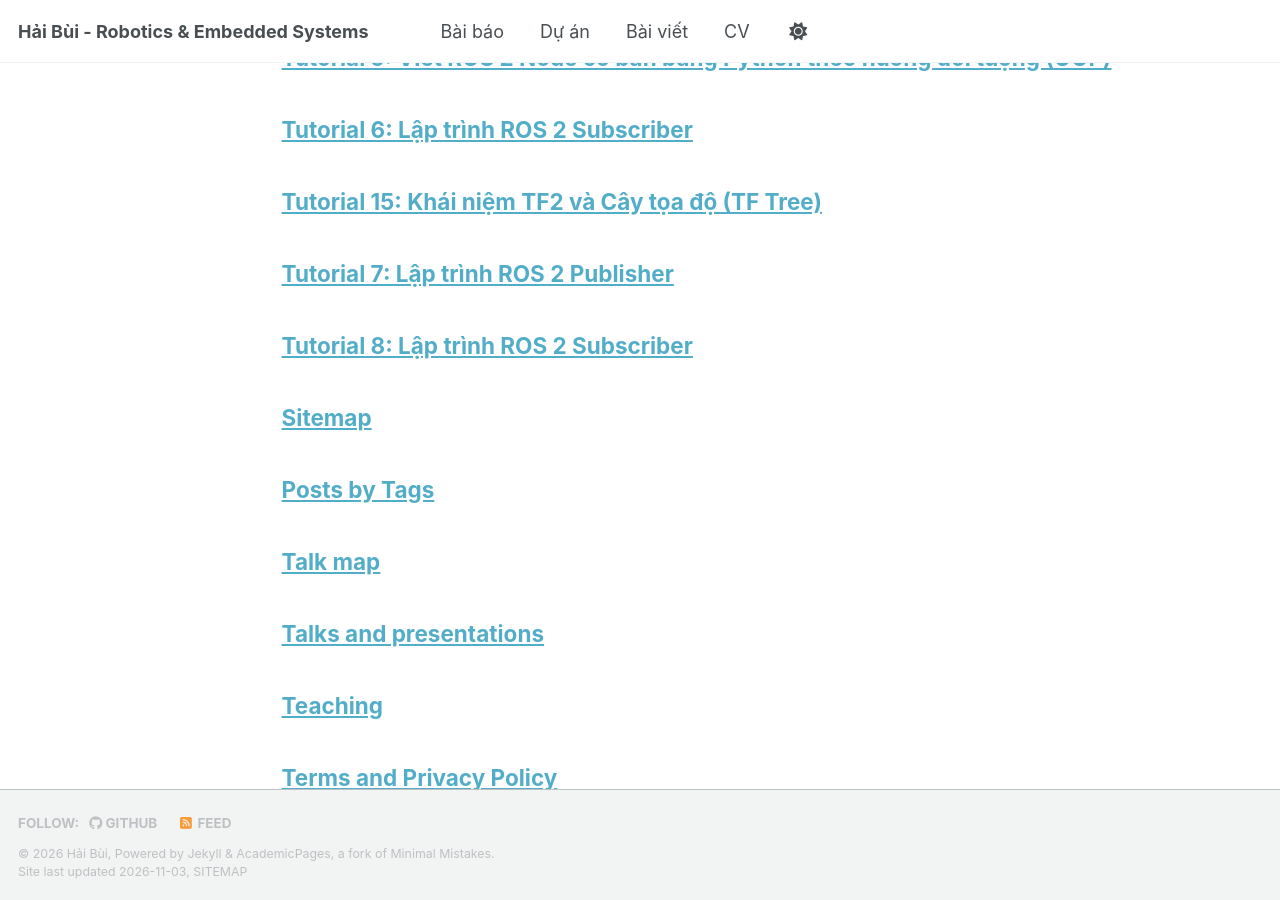
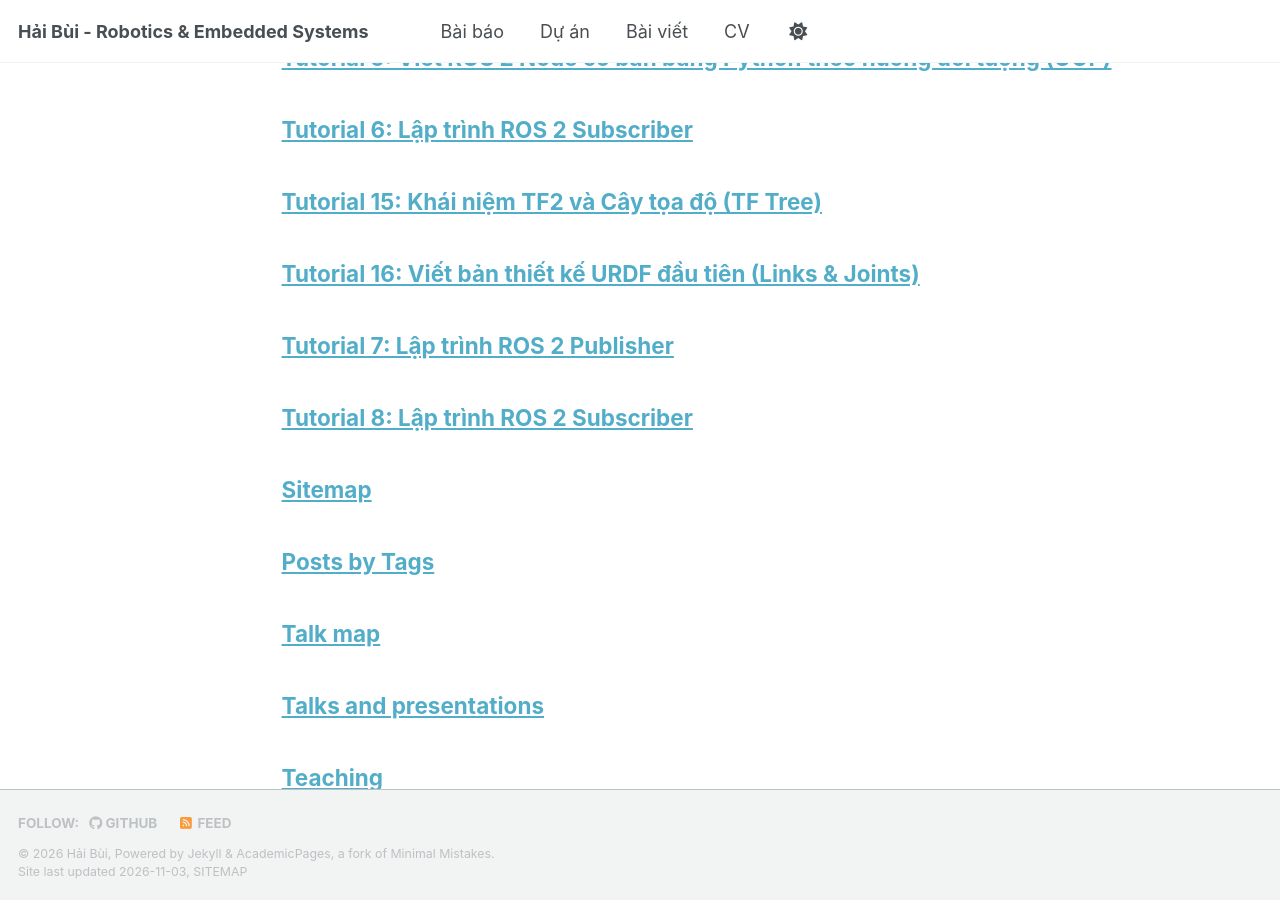
Before and after one commit to haibui-robotics/haibui-robotics.github.io, a Jekyll site: the page built from _pages/archive-layout-with-content.md, in a window 1280 px wide and 900 px high, scrolled down 5459 px. Built offline with Jekyll 4.4.1, drawn with Linux system fonts in a browser that asks for light colours; a script bundle is joined from its source files by our own code; a style sheet for code colours, icons or effects is not loaded.

Commit message:
Add Tutorial 16 page on URDF, Links, Joints and RViz2 launch

````diff
--- a/_pages/ros2-tutorial-15.md
+++ b/_pages/ros2-tutorial-15.md
@@ -5,7 +5,7 @@ permalink: /posts/2026/11/ros2-tutorial-15/
 author_profile: true
 ---
 
-[⬅ Quay lại bài: Mô phỏng Robot với ROS 2](/posts/2026/11/mo-phong-robot-ros2/)
+[⬅ Quay lại bài: Mô phỏng Robot với ROS 2](/posts/2026/11/mo-phong-robot-ros2/) | [Bài tiếp theo: Tutorial 16 - Viết bản thiết kế URDF đầu tiên ➡](/posts/2026/11/ros2-tutorial-16/)
 
 ---
 
@@ -59,4 +59,4 @@ Trong video này, tôi sẽ sử dụng một mô hình xe robot đã được t
 
 ---
 
-[⬅ Quay lại bài: Mô phỏng Robot với ROS 2](/posts/2026/11/mo-phong-robot-ros2/)
+[⬅ Quay lại bài: Mô phỏng Robot với ROS 2](/posts/2026/11/mo-phong-robot-ros2/) | [Bài tiếp theo: Tutorial 16 - Viết bản thiết kế URDF đầu tiên ➡](/posts/2026/11/ros2-tutorial-16/)
--- /dev/null
+++ b/_pages/ros2-tutorial-16.md
@@ -0,0 +1,182 @@
+---
+layout: single
+title: "Tutorial 16: Viết bản thiết kế URDF đầu tiên (Links & Joints)"
+permalink: /posts/2026/11/ros2-tutorial-16/
+author_profile: true
+---
+
+[⬅ Quay lại bài: Mô phỏng Robot với ROS 2](/posts/2026/11/mo-phong-robot-ros2/) | [⬅ Bài trước: Tutorial 15 - Khái niệm TF2 & TF Tree](/posts/2026/11/ros2-tutorial-15/)
+
+---
+
+## 1. Cấu trúc cốt lõi của file URDF
+
+**URDF (Unified Robot Description Format)** là file XML dùng để định nghĩa hình dáng và cấu trúc vật lý của robot. Một file URDF cơ bản gồm các thẻ chính sau:
+
+* **`<link>`**: Đại diện cho một bộ phận cứng của robot (ví dụ: thân xe, bánh xe). Bên trong link thường có:
+  * **`<visual>`**: Khai báo hình dáng (`box`, `cylinder`, `sphere`, `mesh`) và màu sắc để hiển thị.
+  * **`<collision>`**: Khai báo khung va chạm vật lý (thường đơn giản hơn `visual` để giảm tải tính toán).
+  * **`<inertial>`**: Khai báo khối lượng và quán tính (dùng cho Gazebo).
+* **`<joint>`**: Khai báo khớp nối giữa 2 Link. Cần chỉ định rõ `<parent>` (link cha), `<child>` (link con) và `<origin>` (khoảng cách/góc xoay giữa 2 link).
+* **`<material>`**: Khai báo màu sắc (mã RGBA) để tái sử dụng nhiều lần.
+
+### Các loại Joint (Khớp nối) phổ biến:
+* **`fixed`**: Cố định hoàn toàn *(Ví dụ: hàn LiDAR vào thân xe)*. Không cần trục xoay (`<axis>`).
+* **`continuous`**: Khớp xoay liên tục không giới hạn *(Ví dụ: bánh xe)*.
+* **`revolute`**: Khớp xoay có giới hạn góc *(Ví dụ: cánh tay robot, servo)*. Cần thêm thẻ `<limit>` để xác định góc min/max, lực và vận tốc.
+* **`prismatic`**: Khớp trượt tịnh tiến theo một trục *(Ví dụ: thang máy mini)*. Cần thẻ `<limit>`.
+
+---
+
+## 2. Xây dựng cấu trúc Package mô phỏng
+
+Trước khi viết code, bạn cần tạo một package (ví dụ: `my_robot_description`) với cấu trúc thư mục chuẩn mực như sau để dễ quản lý:
+
+```text
+my_robot_description/
+├── CMakeLists.txt / package.xml
+├── urdf/
+│   └── my_robot.urdf         # File mô tả cấu trúc robot
+├── meshes/                   # (Tùy chọn) Chứa file 3D CAD (.stl) nếu có
+├── launch/
+│   └── display.launch.xml    # File khởi chạy hệ thống và RViz
+└── rviz/
+    └── urdf_config.rviz      # File lưu cấu hình giao diện RViz2
+```
+
+---
+
+## 3. Ví dụ thực hành: Viết file URDF cho xe 2 bánh
+
+Tạo file `urdf/my_robot.urdf`. Robot này gồm 1 thân xe, 2 bánh chính và 1 bánh xe tự lựa (*caster wheel*).
+
+```xml
+<?xml version="1.0"?>
+<robot name="my_robot">
+    <!-- Định nghĩa màu sắc -->
+    <material name="green">
+        <color rgba="0 0.5 0.2 1"/>
+    </material>
+    <material name="blue">
+        <color rgba="0 0 0.5 1"/>
+    </material>
+
+    <!-- Khai báo các Links -->
+    <link name="base"/>
+
+    <link name="base_link">
+        <visual>
+            <geometry>
+                <box size="0.6 0.4 0.2"/>
+            </geometry>
+            <!-- Dịch khối hộp lên 0.1m theo trục Z -->
+            <origin xyz="0 0 0.1" rpy="0 0 0"/>
+            <material name="green"/>
+        </visual>
+    </link>
+
+    <link name="right_wheel">
+        <visual>
+            <geometry>
+                <cylinder radius="0.1" length="0.05"/>
+            </geometry>
+            <origin xyz="0 0 0" rpy="1.57 0 0"/>
+            <material name="blue"/>
+        </visual>
+    </link>
+
+    <link name="left_wheel">
+        <visual>
+            <geometry>
+                <cylinder radius="0.1" length="0.05"/>
+            </geometry>
+            <origin xyz="0 0 0" rpy="1.57 0 0"/>
+            <material name="blue"/>
+        </visual>
+    </link>
+
+    <link name="caster_wheel">
+        <visual>
+            <geometry>
+                <sphere radius="0.05"/>
+            </geometry>
+            <origin xyz="0 0 0" rpy="0 0 0"/>
+            <material name="blue"/>
+        </visual>
+    </link>
+
+    <!-- Khai báo các Joints -->
+    <joint name="joint" type="fixed">
+        <parent link="base"/>
+        <child link="base_link"/>
+        <origin xyz="0 0 0.1" rpy="0 0 0"/>
+    </joint>
+
+    <joint name="right_joint" type="continuous">
+        <parent link="base_link"/>
+        <child link="right_wheel"/>
+        <!-- Vị trí bánh phải so với tâm thân xe -->
+        <origin xyz="-0.2 -0.225 0" rpy="0 0 0"/>
+        <!-- Trục xoay là trục Y -->
+        <axis xyz="0 1 0"/>
+    </joint>
+
+    <joint name="left_joint" type="continuous">
+        <parent link="base_link"/>
+        <child link="left_wheel"/>
+        <origin xyz="-0.2 0.225 0" rpy="0 0 0"/>
+        <axis xyz="0 1 0"/>
+    </joint>
+
+    <joint name="font_joint" type="fixed">
+        <parent link="base_link"/>
+        <child link="caster_wheel"/>
+        <origin xyz="0.2 0 -0.05" rpy="0 0 0"/>
+    </joint>
+</robot>
+```
+
+---
+
+## 4. Hiểu về các Node phụ trợ hiển thị
+
+Để hiển thị URDF lên RViz2, chúng ta không thể chỉ ném file URDF vào RViz. Cần có 2 Node trung gian đóng vai trò biên dịch:
+
+* **`robot_state_publisher`**: Đây là bộ não tính toán **Động học thuận (Forward Kinematics)**. Nó nhận file URDF (dạng text), đọc cấu trúc cha-con, tính toán vị trí 3D chính xác của từng bộ phận và phát liên tục lên cây tọa độ TF (`/tf` và `/tf_static`). Nếu không có Node này, RViz hay thuật toán Nav2 sẽ hoàn toàn *"mù"* về cấu trúc robot.
+* **`joint_state_publisher_gui`**: Cung cấp một bảng điều khiển có các thanh trượt (*slider*). Khi bạn kéo thanh trượt, Node này phát dữ liệu góc xoay của bánh xe/khớp nối lên Topic `/joint_states`. Node `robot_state_publisher` sẽ lắng nghe topic này để cập nhật TF ngay lập tức.
+
+---
+
+## 5. Viết Launch File để khởi chạy toàn hệ thống
+
+Tạo file `launch/display.launch.xml` để tự động hóa việc mở mô hình. File launch này sẽ gọi biến môi trường, khởi chạy 2 Node phụ trợ và mở RViz2 cùng lúc.
+
+```xml
+<launch>
+    <!-- 1. Tạo các biến đường dẫn tạm thời -->
+    <let name="urdf_path" value="$(find-pkg-share my_robot_description)/urdf/my_robot.urdf" />
+    <let name="rviz_config_path" value="$(find-pkg-share my_robot_description)/rviz/urdf_config.rviz"/>
+
+    <!-- 2. Khởi chạy robot_state_publisher -->
+    <!-- Sử dụng lệnh 'xacro' để parse file URDF truyền vào tham số robot_description -->
+    <node pkg="robot_state_publisher" exec="robot_state_publisher">
+        <param name="robot_description" value="$(command 'xacro $(var urdf_path)')" />
+    </node>
+
+    <!-- 3. Khởi chạy bảng điều khiển thanh trượt cho các khớp -->
+    <node pkg="joint_state_publisher_gui" exec="joint_state_publisher_gui"/>
+
+    <!-- 4. Mở giao diện 3D RViz2 kèm file cấu hình lưu sẵn -->
+    <node pkg="rviz2" exec="rviz2" name="rviz2" output="screen" args="-d $(var rviz_config_path)"/>
+</launch>
+```
+
+Để xem kết quả, bạn mở Terminal, build package (bằng `colcon build`) và chạy lệnh:
+
+```bash
+ros2 launch my_robot_description display.launch.xml
+```
+
+---
+
+[⬅ Quay lại bài: Mô phỏng Robot với ROS 2](/posts/2026/11/mo-phong-robot-ros2/) | [⬅ Bài trước: Tutorial 15 - Khái niệm TF2 & TF Tree](/posts/2026/11/ros2-tutorial-15/)
````
